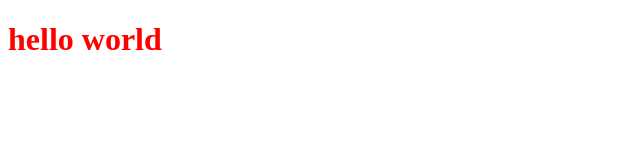
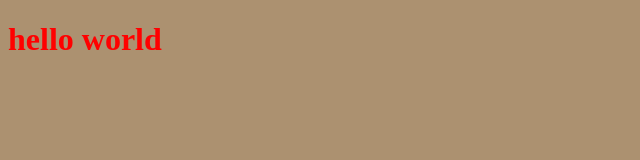
Before and after one commit to danifromecuador/myOwnToDo, a website: page src/index.html in a window 1280 px wide. Shown: the whole page, without its empty margins (0-640 px from the left). Drawn offline with Linux system fonts and the light colour scheme.

Commit message:
Change background color

```diff
--- a/src/style.css
+++ b/src/style.css
@@ -1,3 +1,7 @@
 h1 {
   color: red;
 }
+
+body {
+  background-color: rgb(172, 145, 112);
+}
```
